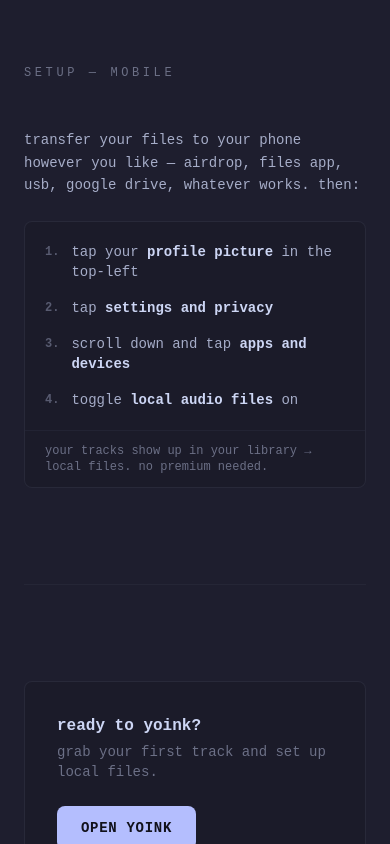
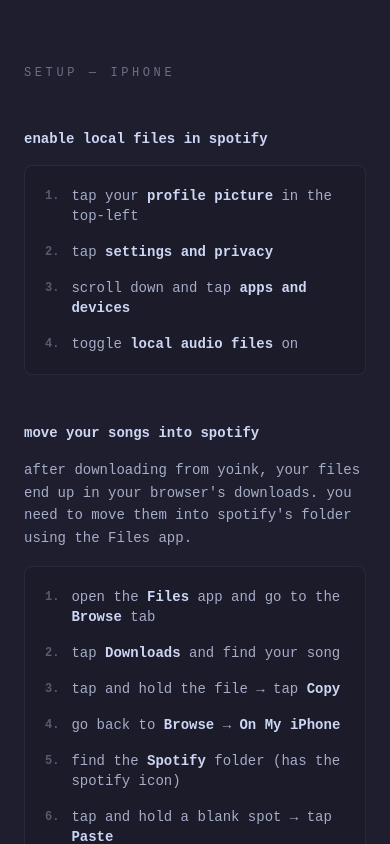
Before and after one commit to chasemarshall/yoink, a Next.js app: page /how in a window 390 px wide. Shown: the part 3020-3864 px from the top of the page. Built offline with nearby package versions, Linux system fonts and the light colour scheme.

Commit message:
style: update /how mobile section with iOS file transfer steps
Split into two parts: enable local files in Spotify settings,
then step-by-step Files app flow (Downloads → Copy → On My
iPhone → Spotify folder → Paste).

```diff
--- a/src/app/how/page.tsx
+++ b/src/app/how/page.tsx
@@ -253,18 +253,15 @@
             className="text-xs text-overlay0 uppercase tracking-[0.3em] animate-fade-in-up"
             style={{ opacity: 0 }}
           >
-            setup — mobile
+            setup — iphone
           </p>
 
+          {/* Enable local files */}
           <div
-            className="animate-fade-in-up space-y-6"
+            className="animate-fade-in-up space-y-4"
             style={{ opacity: 0 }}
           >
-            <p className="text-sm text-subtext0 leading-relaxed">
-              transfer your files to your phone however you like — airdrop,
-              files app, usb, google drive, whatever works. then:
-            </p>
-
+            <p className="text-sm font-bold text-text">enable local files in spotify</p>
             <div className="border border-surface0/60 rounded-lg overflow-hidden bg-mantle/40">
               <div className="p-5 space-y-4">
                 <div className="flex items-start gap-3">
@@ -292,9 +289,60 @@
                   </p>
                 </div>
               </div>
+            </div>
+          </div>
+
+          {/* Move files */}
+          <div
+            className="animate-fade-in-up space-y-4"
+            style={{ opacity: 0, animationDelay: "80ms" }}
+          >
+            <p className="text-sm font-bold text-text">move your songs into spotify</p>
+            <p className="text-sm text-subtext0 leading-relaxed">
+              after downloading from yoink, your files end up in your browser&apos;s downloads. you need to move them into spotify&apos;s folder using the Files app.
+            </p>
+            <div className="border border-surface0/60 rounded-lg overflow-hidden bg-mantle/40">
+              <div className="p-5 space-y-4">
+                <div className="flex items-start gap-3">
+                  <span className="text-xs text-surface2 mt-0.5 font-bold flex-shrink-0">1.</span>
+                  <p className="text-sm text-subtext0">
+                    open the <span className="text-text font-bold">Files</span> app and go to the <span className="text-text font-bold">Browse</span> tab
+                  </p>
+                </div>
+                <div className="flex items-start gap-3">
+                  <span className="text-xs text-surface2 mt-0.5 font-bold flex-shrink-0">2.</span>
+                  <p className="text-sm text-subtext0">
+                    tap <span className="text-text font-bold">Downloads</span> and find your song
+                  </p>
+                </div>
+                <div className="flex items-start gap-3">
+                  <span className="text-xs text-surface2 mt-0.5 font-bold flex-shrink-0">3.</span>
+                  <p className="text-sm text-subtext0">
+                    tap and hold the file → tap <span className="text-text font-bold">Copy</span>
+                  </p>
+                </div>
+                <div className="flex items-start gap-3">
+                  <span className="text-xs text-surface2 mt-0.5 font-bold flex-shrink-0">4.</span>
+                  <p className="text-sm text-subtext0">
+                    go back to <span className="text-text font-bold">Browse</span> → <span className="text-text font-bold">On My iPhone</span>
+                  </p>
+                </div>
+                <div className="flex items-start gap-3">
+                  <span className="text-xs text-surface2 mt-0.5 font-bold flex-shrink-0">5.</span>
+                  <p className="text-sm text-subtext0">
+                    find the <span className="text-text font-bold">Spotify</span> folder (has the spotify icon)
+                  </p>
+                </div>
+                <div className="flex items-start gap-3">
+                  <span className="text-xs text-surface2 mt-0.5 font-bold flex-shrink-0">6.</span>
+                  <p className="text-sm text-subtext0">
+                    tap and hold a blank spot → tap <span className="text-text font-bold">Paste</span>
+                  </p>
+                </div>
+              </div>
               <div className="border-t border-surface0/40 px-5 py-3">
                 <p className="text-xs text-overlay0">
-                  your tracks show up in your library → local files. no premium needed.
+                  your tracks show up in spotify → your library → local files. no premium needed.
                 </p>
               </div>
             </div>
```
